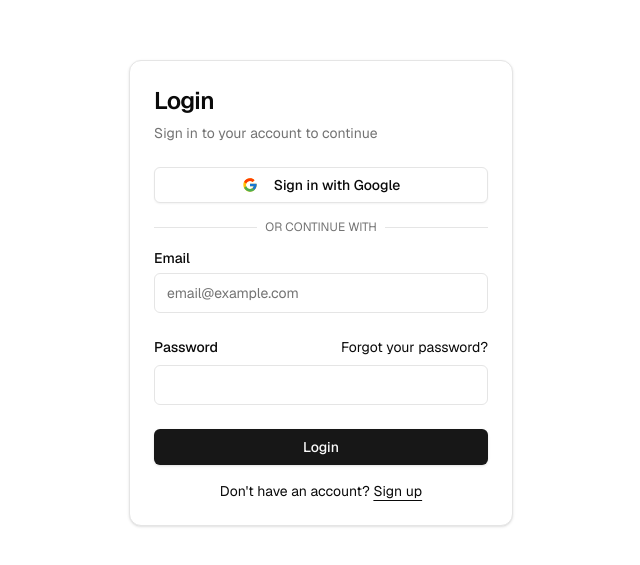
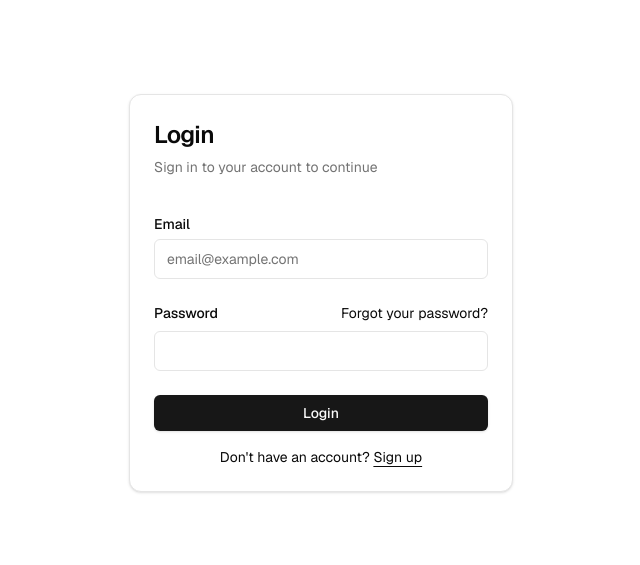
Before and after one commit to jeffreyehogg/prayer-journal, a Next.js app: page /auth/login in a window 1280 px wide. Shown: the part 107-672 px from the top of the page, without its empty margins (319-959 px from the left). Built offline with nearby package versions, Linux system fonts and the light colour scheme.

Commit message:
hide google login

```diff
--- a/components/login-form.tsx
+++ b/components/login-form.tsx
@@ -93,7 +93,7 @@
           <CardDescription>Sign in to your account to continue</CardDescription>
         </CardHeader>
         <CardContent>
-          <div className="flex flex-col gap-4">
+          {/* <div className="flex flex-col gap-4">
             <Button
               variant="outline"
               className="w-full"
@@ -113,7 +113,7 @@
                 </span>
               </div>
             </div>
-          </div>
+          </div> */}
 
           <form onSubmit={handleLogin} className="mt-4">
             {" "}
--- a/components/sign-up-form.tsx
+++ b/components/sign-up-form.tsx
@@ -100,7 +100,7 @@
           <CardDescription>Create a new account</CardDescription>
         </CardHeader>
         <CardContent>
-          <div className="flex flex-col gap-4">
+          {/* <div className="flex flex-col gap-4">
             <Button
               variant="outline"
               className="w-full"
@@ -120,7 +120,7 @@
                 </span>
               </div>
             </div>
-          </div>
+          </div> */}
 
           <form onSubmit={handleSignUp} className="mt-4">
             {" "}
```
